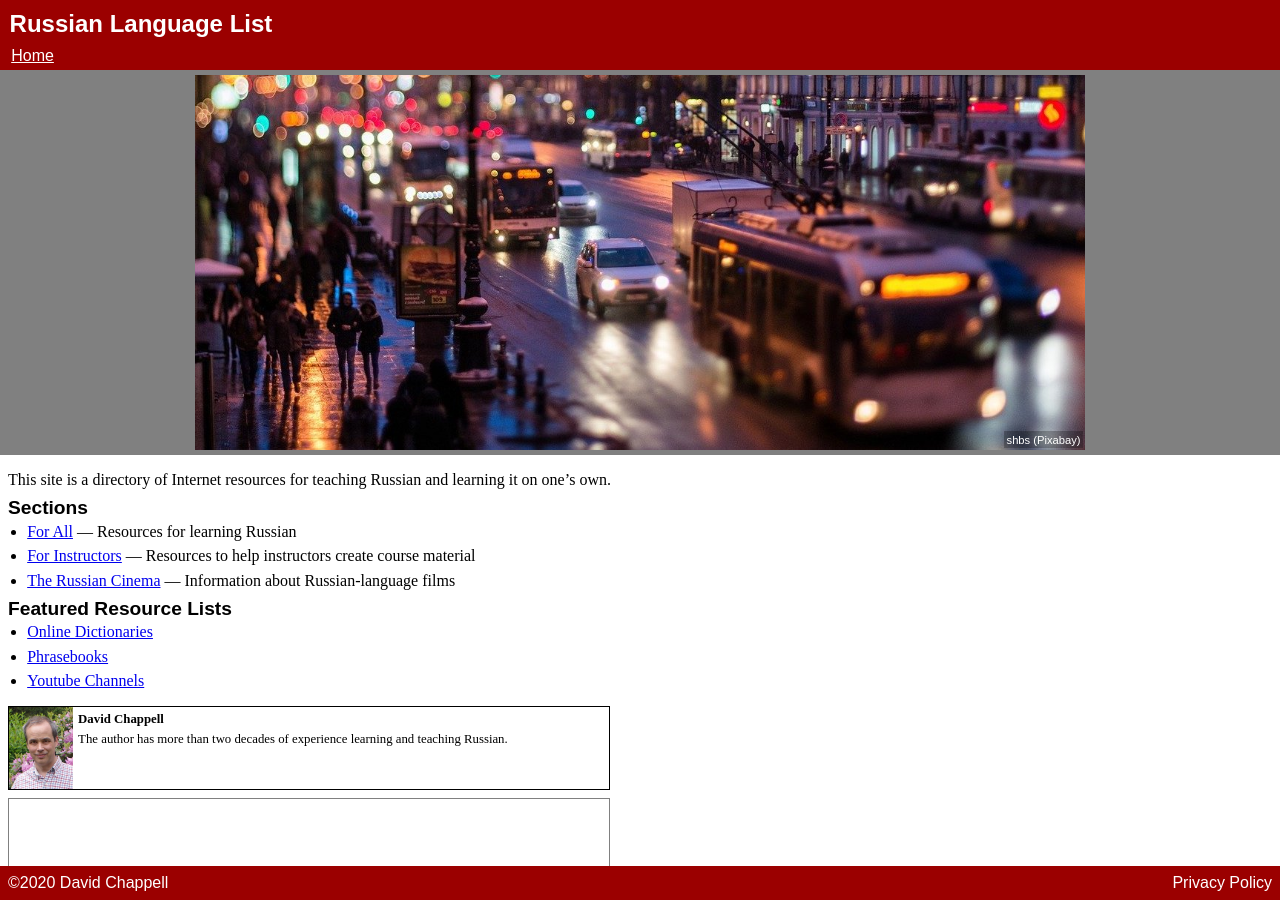
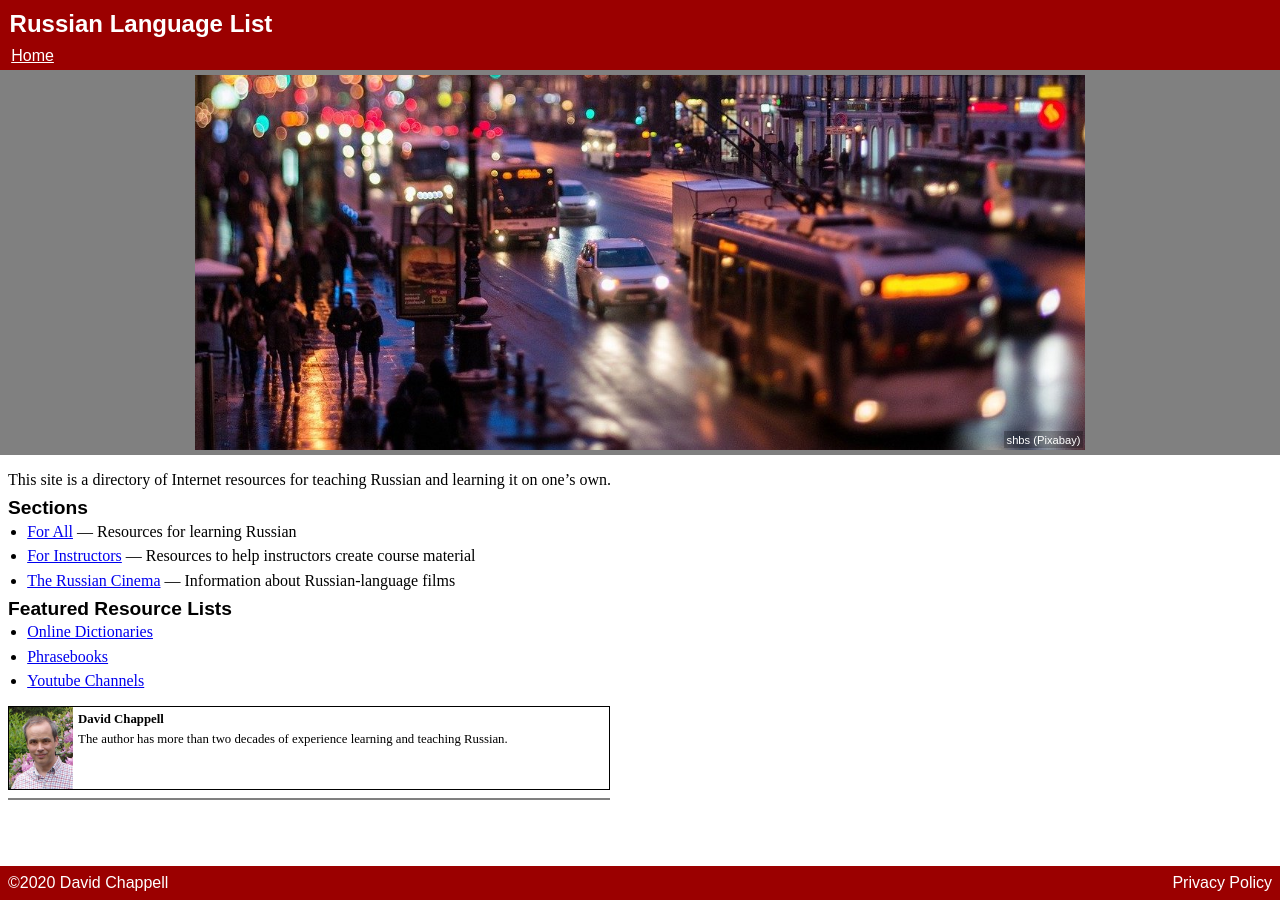
Before and after one commit to david672orford/russian-language-list, a Jekyll site: the page built from index.md, in a window 1280 px wide. Built offline with Jekyll 4.4.1, drawn with Linux system fonts in a browser that asks for light colours; our own code applies the rules of GitHub Pages for plain Markdown files.

Commit message:
limitted Google Ads height

```diff
--- a/assets/css/style.css
+++ b/assets/css/style.css
@@ -150,7 +150,7 @@ DIV.author_blurb {
 DIV.google_ads {
 	clear: both;
 	max-width: 600px;
-	height: 100px;
+	max-height: 100px;
 	margin: .5em;
 	border: thin solid #808080;
 	}
```
